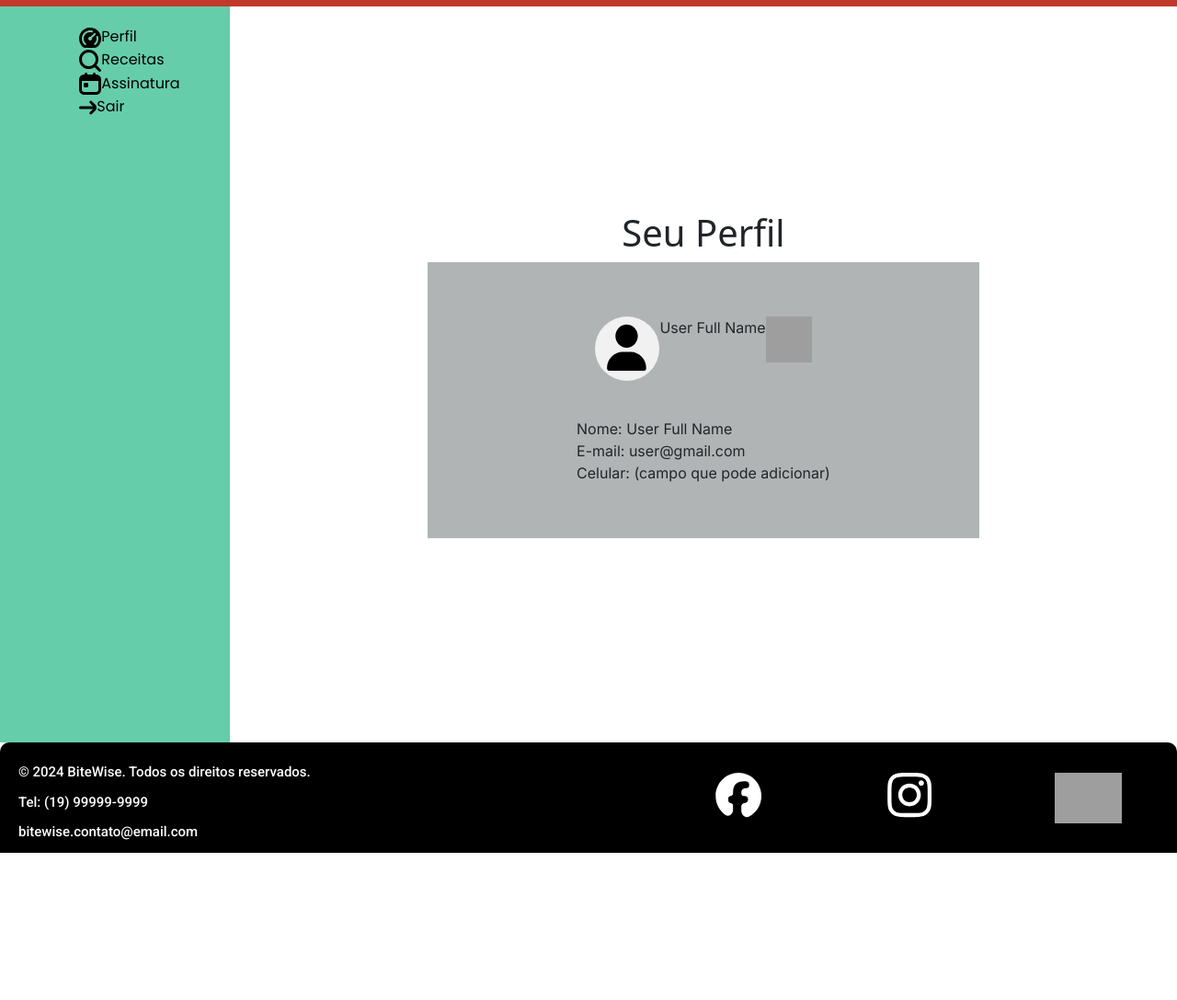
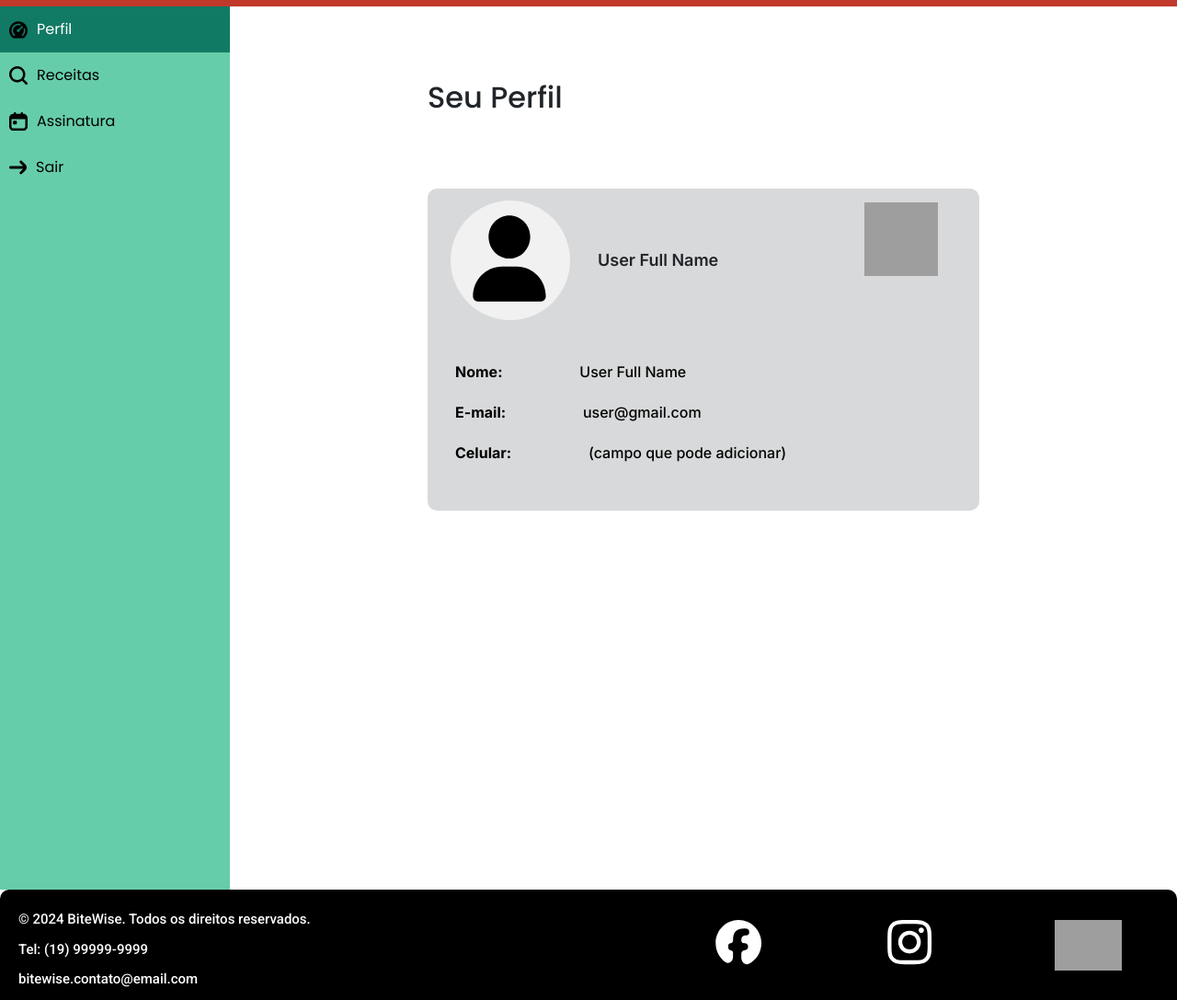
Before and after one commit to MaikonGino/PI_DSM_FATEC_2SEM2024, a Django app: page /Perfil in a window 1280 px wide. Shown: the part 309-1396 px from the top of the page at 92% size. Before the commit the page ends 1236 px from the top, so only its background shows below. Run offline with Django 5.2, Linux system fonts and the light colour scheme; grey boxes are pictures that could not be loaded.

Commit message:
Feat: Add almost complete user profile page

```diff
--- a/BiteWise/BiteWise/core/templates/profile.html
+++ b/BiteWise/BiteWise/core/templates/profile.html
@@ -31,31 +31,73 @@
         <!-- Barra lateral -->
         <nav class="sidebar">
             <ul>
-                <li><a href=""><img src="{% static 'imgs/black-meter-vector.svg' %}" alt="">Perfil</a></li>
-                <li><a href=""><img src="{% static 'imgs/lupe-vector.svg' %}" alt="">Receitas</a></li>
-                <li><a href=""><img src="{% static 'imgs/calendar-vector.svg' %}" alt="">Assinatura</a></li>
-                <li><a href=""><img src="{% static 'imgs/logout-vector.svg' %}" alt="">Sair</a></li>
+                <li><a href="?section=perfil" class="sidebar-link" data-target="profile-content"><img src="{% static 'imgs/black-meter-vector.svg' %}" alt="">Perfil</a></li>
+                <li><a href="?section=receitas" class="sidebar-link" data-target="recipes-content"><img src="{% static 'imgs/lupe-vector.svg' %}" alt="">Receitas</a></li>
+                <li><a href="?section=assinatura" class="sidebar-link" data-target="subscription-content"><img src="{% static 'imgs/calendar-vector.svg' %}" alt="">Assinatura</a></li>
+
+                <li>
+                    <form id="logout-form" action="{% url 'logout' %}" method="POST">
+                        {% csrf_token %}
+                        <button type="submit" class="dropdown-item"><img src="{% static 'imgs/logout-vector.svg' %}" alt="">Sair</button>
+                      </form>
+                </li>
             </ul>
         </nav>
 
         <main class="main-content">
-            <h1>Seu Perfil</h1>
+
+            <section id="profile-content" class="content-section">
+                <div class="profile-title-container">
+                    <h2 class="section-title">Seu Perfil</h1>
+                </div>
                 <div class="user-card">
                     <div class="card-header">
                         <div class="name-pfp-wrapper">
                             <img src="{% static 'imgs/user-empty-pfp.svg' %}" alt="" class="user-pfp">
-                        <label for="">User Full Name</label>
+                            <label for="" class="user-name">User Full Name</label>
                         </div>
                         <img src="{% static 'imgs/Logo2.svg' %}" alt="" class="bitewise-logo">
                     </div>
 
                     <div class="user-information">
-                    <label>Nome: <span>User Full Name</span></label>
-                    <label for="">E-mail: <span>user@gmail.com</span></label>
-                    <label for="">Celular: <span>(campo que pode adicionar)</span></label>
+                        <label class="data-title">Nome: <span class="user-data">User Full Name</span></label>
+                        <label for="" class="data-title">E-mail: <span class="user-data">user@gmail.com</span></label>
+                        <label for="" class="data-title">Celular: <span class="user-data">(campo que pode adicionar)</span></label>
                     </div>
                 </div>
+            </section>
+
+            <section id="recipes-content" class="content-section" style="display: none;">
+                <h2>Suas receitas</h2>
+            </section>
+
+            <section id="subscription-content" class="content-section" style="display: none;">
+                <div class="plan-title-container">
+                    <h2 class="plan-section-title">Assinatura</h2>
+                </div>
+
+                <div class="plan-card">
+                    <div class="plan-type-container">
+                        <label for="">Seu plano atual:</label>
+                        <span>Gratuito</span>
+                    </div>
+
+                    <div class="recipe-quantity-container">
+                        <label for="">Receitas disponíveis hoje:</label>
+                        <span>0</span>
+                    </div>
+
+
+                    <div class="plan-btn-container">
+                        <a href="" class="monthly-plan-btn">Assinar Plano Mensal</a>
+                        <a href="" class="yearly-plan-btn">Assinar Plano Anual</a>
+                    </div>
+                    <img src="{% static 'imgs/Logo2.svg' %}" alt="" class="bitewise-logo2">
+                </div>
+            </section>
         </main>
+
+
     </div>
 
 
@@ -73,5 +115,7 @@
           </div>
         </div>
       </footer>
+
+      <script src="{% static 'js/sidebar.js' %}"></script>
 </body>
 </html>
--- a/BiteWise/BiteWise/static/styles/profile.css
+++ b/BiteWise/BiteWise/static/styles/profile.css
@@ -67,6 +67,19 @@ body{
     margin-right: 5px;
 }
 
+.dropdown-item {
+    display: flex;
+    flex-direction: row;
+    padding: 10px;
+    align-items: center;
+    gap: 10px;
+    font-family: 'Poppins';
+    font-weight: 400;
+    color: #000000;
+    width: 250px;
+    height: 40px;
+}
+
 
 .profile-btn {
     font-family: 'Poppins';
@@ -80,73 +93,256 @@ body{
 
 .dashboard-layout {
     display: grid;
-    grid-template-columns: 250px 2fr;
-    height: 100vh;
+    grid-template-columns: 250px 1fr;
+    height: 120vh;
 }
 
 .sidebar {
     display: flex;
     flex-direction: column;
     align-items: center;
-    justify-content: left;
-    padding: 20px;
-    height: 100vh;
+    height: 120vh;
+    width: 250px;
     background-color: #66CDAA;
 }
 
 .sidebar a{
+    display: flex;
     font-family: 'Poppins';
     text-decoration: none;
     color: #000000;
+    height: 50px;
+    width: 250px;
+    align-items: center;
+    gap: 10px;
+    padding-left: 10px;
+}
+
+.sidebar a img{
+    height: 20px;
+    width: 20px;
 }
 
 .sidebar ul {
+    display: flex;
+    flex-direction: column;
+    align-items: center;
+    padding-right: 10px;
+    padding-left: 10px;
     list-style: none;
+    height: 200px;
+    width: 250px;
 }
+
+.sidebar li {
+    display: flex;
+    width: 250px;
+    height: 100px;
+    align-items: center;
+}
+
+.sidebar ul li a.active {
+    background-color: #117A65;
+    color: white;
+}
+
+
 
 .main-content {
     display: flex;
     flex-direction: column;
-    justify-content: center;
     align-items: center;
-    padding: 20px;
+
+}
+
+.profile-title-container {
+    margin-top: 80px;
+}
+
+.section-title{
+    font-family: 'Poppins';
 }
 
 .user-card {
     display: flex;
     flex-direction: column;
-    align-items: center;
     justify-content: center;
-    gap: 40px;
-    background-color: #B1B4B5;
-    height: 300px;
+    background-color: rgba(177, 180, 181, 0.5);
+    height: 350px;
     width: 600px;
     font-family: 'Inter';
+    margin-top: 80px;
+    border-radius: 10px;
 }
 
 .card-header {
     display: flex;
     flex-direction: row;
+    justify-content: center;
+    align-items: center;
+    margin-bottom: 30px;
 }
 
 .name-pfp-wrapper {
     display: flex;
     flex-direction: row;
+    justify-content: center;
+    align-items: center;
+    margin-right: 100px;
+    margin-bottom: 25px;
+    height: 140px;
+    width: 350px;
+    gap: 30px;
 }
 
 .user-pfp {
-    height: 70px;
-    width: 70px;
+    height: 130px;
+    width: 130px;
+}
+
+.user-name {
+    font-family: 'Inter';
+    font-size: 18px;
+    font-weight: 600;
+    margin-right: 20px;
+    width: 200px;
 }
 
 .bitewise-logo {
-    height: 50px;
-    width: 50px;
+    height: 80px;
+    width: 80px;
+    margin-right: 20px;
+    margin-bottom: 70px;
+}
+
+.bitewise-logo2 {
+    position: relative;
+    top: -380px;
+    right: -600px;
+    height: 90px;
+    width: 90px;
 }
 
 .user-information {
     display: flex;
     flex-direction: column;
+    position: relative;
+    justify-content: center;
+    height: 140px;
+    top: -30px;
+    padding-left: 30px;
+    gap: 20px;
+}
+
+.data-title {
+    font-family: 'Inter';
+    font-weight: 700;
+    color: #000000;
+}
+
+.user-data {
+    font-weight: 500;
+    margin-left: 80px;
+}
+
+#subscription-content {
+    display: flex;
+    flex-direction: column;
+    height: 120vh;
+    width: 1098px;
+    padding-left: 170px;
+    padding-top: 60px;
+}
+
+.plan-title-container {
+    margin-top: 10px;
+    width: 200px;
+    font-family: 'Poppins';
+}
+
+.plan-card {
+    border-radius: 15px;
+    width: 750px;
+    height: 400px;
+    margin-top: 50px;
+    padding: 20px;
+    background-color: rgba(177, 180, 181, 0.5);
+}
+
+.plan-type-container {
+    display: flex;
+    flex-direction: column;
+}
+
+.plan-type-container label{
+    font-family: 'Poppins';
+    font-size: 26px;
+}
+
+.plan-type-container span {
+    font-family: 'Poppins';
+    color: #66CDAA;
+    font-weight: 600;
+    font-size: 20px;
+}
+
+.recipe-quantity-container {
+    display: flex;
+    flex-direction: column;
+    margin-top: 30px;
+}
+
+.recipe-quantity-container label {
+    font-family: 'Poppins';
+    font-size: 26px;
+}
+
+.recipe-quantity-container span {
+    font-family: 'Poppins';
+    color: #C0392B;
+    font-weight: 600;
+    font-size: 20px;
+}
+
+.plan-btn-container {
+    display: flex;
+    flex-direction: row;
+    align-items: center;
+    justify-content: center;
+    gap: 20px;
+    width: 730px;
+    height: 100px;
+    margin-top: 110px;
+}
+
+.monthly-plan-btn {
+    display: flex;
+    align-items: center;
+    justify-content: center;
+    background-color: #F39C12;
+    border-radius: 15px;
+    color: #000000;
+    font-family: 'Poppins';
+    font-weight: 700;
+    text-decoration: none;
+    width: 340px;
+    height: 50px;
+    font-size: 18px;
+}
+
+.yearly-plan-btn {
+    display: flex;
+    align-items: center;
+    justify-content: center;
+    background-color: #D35400;
+    border-radius: 15px;
+    color: #FFFFFF;
+    font-family: 'Poppins';
+    font-weight: 600;
+    text-decoration: none;
+    width: 340px;
+    height: 50px;
+    font-family: 18px;
 }
 
 .footer-container {
```
Also changed, not shown: BiteWise/BiteWise/core/templates/nova_pagina.html (added, +14 -0 lines), BiteWise/BiteWise/static/js/sidebar.js (added, +46 -0 lines). Lines whose indentation alone changed are shown as unchanged.
